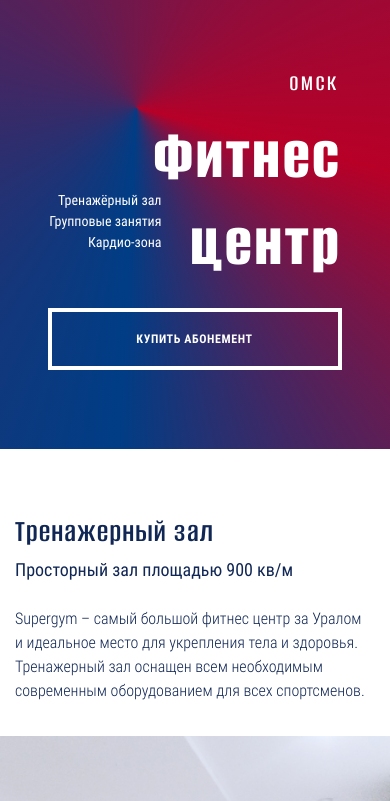
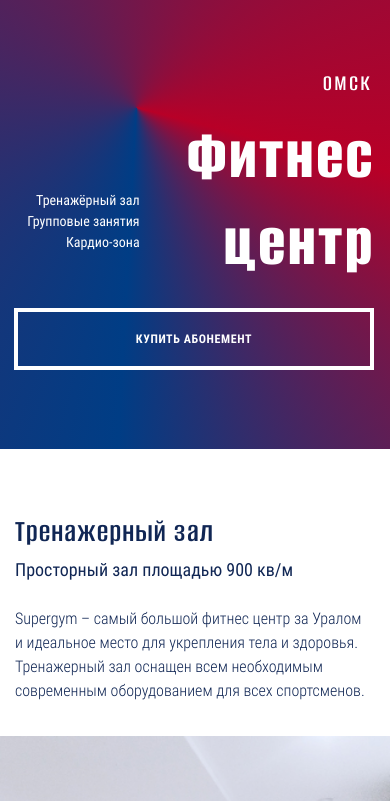
Before and after one commit to AnyaPerelygina/AnyaPerelygina.github.io, a website with bundled scripts: page source/index.html in a window 390 px wide. Shown: the part 42-843 px from the top of the page. Built offline with nearby package versions, Linux system fonts and the light colour scheme; files whose address does not match are found by name.

Commit message:
fix: PP, адаптив и резина (баги после тестов)

```diff
--- a/source/index.html
+++ b/source/index.html
@@ -231,7 +231,7 @@
           <source type="img/webp" media="(min-width:768px)" srcset="img/super-games-tablet.webp 1x, img/super-games-tablet@2x.webp 2x">
           <source media="(min-width: 768px)" srcset="img/super-games-tablet.jpg, img/super-games-tablet@2x.jpg 2x">
           <source type="img/webp" media="(min-width:320px)" srcset="img/super-games-mobile.webp 1x, img/super-games-mobile@2x.webp 2x">
-          <img src="img/super-games.jpg" srcset="img/super-games@2x.jpg 2x" width="290" height="292" loading="lazy"
+          <img src="img/super-games-mobile.jpg" srcset="img/super-games-mobile@2x.jpg 2x" width="290" height="292" loading="lazy"
             alt="">
         </picture>
       </div>
@@ -447,7 +447,7 @@
             </div>
             <div class="advantages__item-text">
               <span>Собственная парковка</span>
-              <p>Вы&nbsp;всегда найдете место для&nbsp;своей машины на&nbsp;нашей парковке</p>
+              <p>Вы&nbsp;всегда найдете место для своей машины на&nbsp;нашей парковке</p>
             </div>
           </li>
           <li class="advantages__item--decorated">
--- a/source/sass/blocks/about.scss
+++ b/source/sass/blocks/about.scss
@@ -220,7 +220,7 @@
   }
 
   @include vp-767 {
-    padding-bottom: 56.25%;
+    padding-bottom: 52.25%;
     position: relative;
     top: 0;
     right: 0;
--- a/source/sass/blocks/coaches.scss
+++ b/source/sass/blocks/coaches.scss
@@ -43,7 +43,7 @@
   @include vp-767 {
     letter-spacing: 1px;
     text-align: center;
-    margin-bottom: 44px;
+    margin-bottom: 41px;
   }
 }
 
--- a/source/sass/blocks/faq.scss
+++ b/source/sass/blocks/faq.scss
@@ -68,20 +68,26 @@
   height: 100%;
 
   @include vp-1199 {
-    flex-direction: row;
+    display: grid;
+    grid-template-columns: 1fr 1fr 1fr 1fr;
+    column-gap: 10px;
     flex-wrap: wrap;
     justify-content: space-between;
     min-width: 678px;
-    max-width: 100%;
+    max-width: none;
     height: 100%;
     margin-bottom: 38px;
   }
 
   @include vp-767 {
+    display: grid;
+    grid-template-columns: 1fr 1fr;
     flex-direction: row;
+    align-items: center;
     flex-wrap: wrap;
+    column-gap: 5px;
     min-width: 290px;
-    max-width: 100%;
+    max-width: none;
     height: 100%;
     justify-content: space-between;
     margin-bottom: 28px;
@@ -106,16 +112,21 @@
   cursor: pointer;
 
   @include vp-1199 {
-    width: 162px;
+    justify-content: center;
+    min-width: 162px;
+    width: 100%;
+    max-width: 270px;
     padding: 18px 58px;
   }
 
   @include vp-767 {
     font-size: 16px;
     line-height: 16px;
-    width: 141px;
+    min-width: 141px;
+    width: 100%;
+    max-width: 366px;
     height: 44px;
-    padding: 15px;
+    padding: 15px 0;
     margin: 0;
   }
 
--- a/source/sass/blocks/hero.scss
+++ b/source/sass/blocks/hero.scss
@@ -13,10 +13,12 @@
   }
 
   @include vp-767 {
-    display: grid;
-    place-content: center;
-    padding: 0;
-    margin: 0;
+    flex-direction: column;
+    justify-content: center;
+    justify-self: center;
+    align-items: center;
+    margin: 0 auto;
+    padding: 0 15px;
   }
 }
 
@@ -43,14 +45,14 @@
   align-self: center;
 
   @include vp-1199 {
-    top: 7px;
-    left: 3px;
+    top: 8px;
+    left: 2px;
     align-self: center;
   }
 
   @include vp-767 {
     top: 193px;
-    left: -180px;
+    left: -31%;
   }
 
   li {
@@ -66,12 +68,13 @@
   padding: 111px 65px 0 3px;
 
   @include vp-1199 {
-    padding: 51px 0 203px;
+    padding: 51px 0 103px;
   }
 
   @include vp-767 {
     padding: 6px 0 0;
     margin-top: -52px;
+    width: 100%;
   }
 
 
@@ -139,6 +142,7 @@
   letter-spacing: 0.6px;
   color: $color-default-white;
   text-transform: uppercase;
+  text-align: center;
   border: 4px solid $color-default-white;
   cursor: pointer;
   display: flex;
@@ -146,7 +150,7 @@
   justify-content: center;
   background: none;
   width: 234px;
-  height: 57px;
+  min-height: 57px;
   margin: 0 0 -2px 15px;
   padding: 27px 48px;
 
@@ -167,16 +171,17 @@
 
   @include vp-1199 {
     width: 187px;
-    height: 57px;
-    position: absolute;
-    padding: 27px 20px;
-    margin: 37px 0 0 29px;
+    min-height: 57px;
+    position: relative;
+    padding: 21px 20px;
+    margin: 35px 0 0 27px;
   }
 
   @include vp-767 {
-    width: 294px;
-    height: 59px;
-    padding: 27px 76px;
+    min-width: 294px;
+    width: 100%;
+    min-height: 59px;
+    padding: 20px 76px;
     margin: -1px 0 78px -1px;
   }
 }
--- a/source/sass/blocks/subscription.scss
+++ b/source/sass/blocks/subscription.scss
@@ -2,6 +2,10 @@
   width: 100%;
   background-color: $color-ghost-white;
   padding: 120px 104px 118px;
+
+  @media (min-width: 1200px) and (max-width: 1365px) {
+    padding: 120px 21px 130px;
+  }
 
   @include vp-1199 {
     padding: 100px 100px 100px;
@@ -22,14 +26,7 @@
     width: 287px;
     height: 412px;
 
-    @media (min-width: 1124px) and (max-width: 1199px) {
-      background-image: url("../img/dumbbells.png");
-      width: 287px;
-      height: 412px;
-      top: 2337px;
-    }
-
-    @media (min-width: 768px) and (max-width: 1123px) {
+    @include vp-1199 {
       background-image: url("../img/dumbbells-tablet.png");
       width: 347px;
       height: 372px;
@@ -342,5 +339,10 @@
       padding: 27px 30px;
       margin: 14px auto;
     }
+
+    @include vp-767 {
+      min-width: 208px;
+      width: 100%;
+    }
   }
 }
--- a/source/sass/blocks/tabs.scss
+++ b/source/sass/blocks/tabs.scss
@@ -3,8 +3,6 @@
 }
 
 .tabs__controls {
-  display: flex;
-
   @media screen and (max-width: 767px) {
     flex-wrap: wrap;
   }
--- a/source/sass/global/reboot.scss
+++ b/source/sass/global/reboot.scss
@@ -19,6 +19,7 @@ html {
   line-height: 24px;
   font-family: $ff-placeholder;
   color: $color-sapphire;
+  scroll-behavior: smooth;
 
   -webkit-font-smoothing: antialiased;
   -moz-osx-font-smoothing: grayscale;
```
Also changed, not shown: build/css/style.css, build/css/style.min.css, build/index.html, 1 other file.
